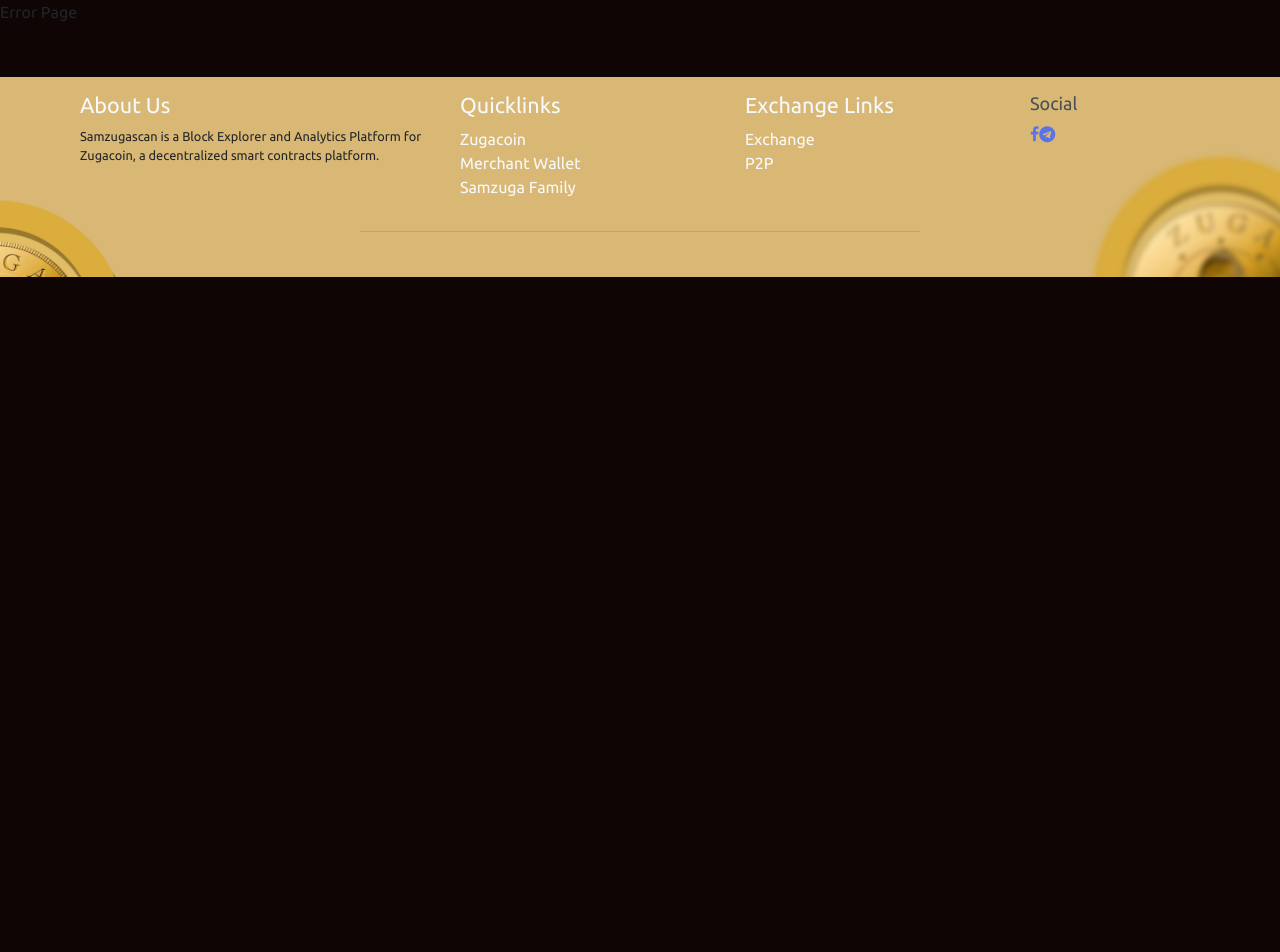
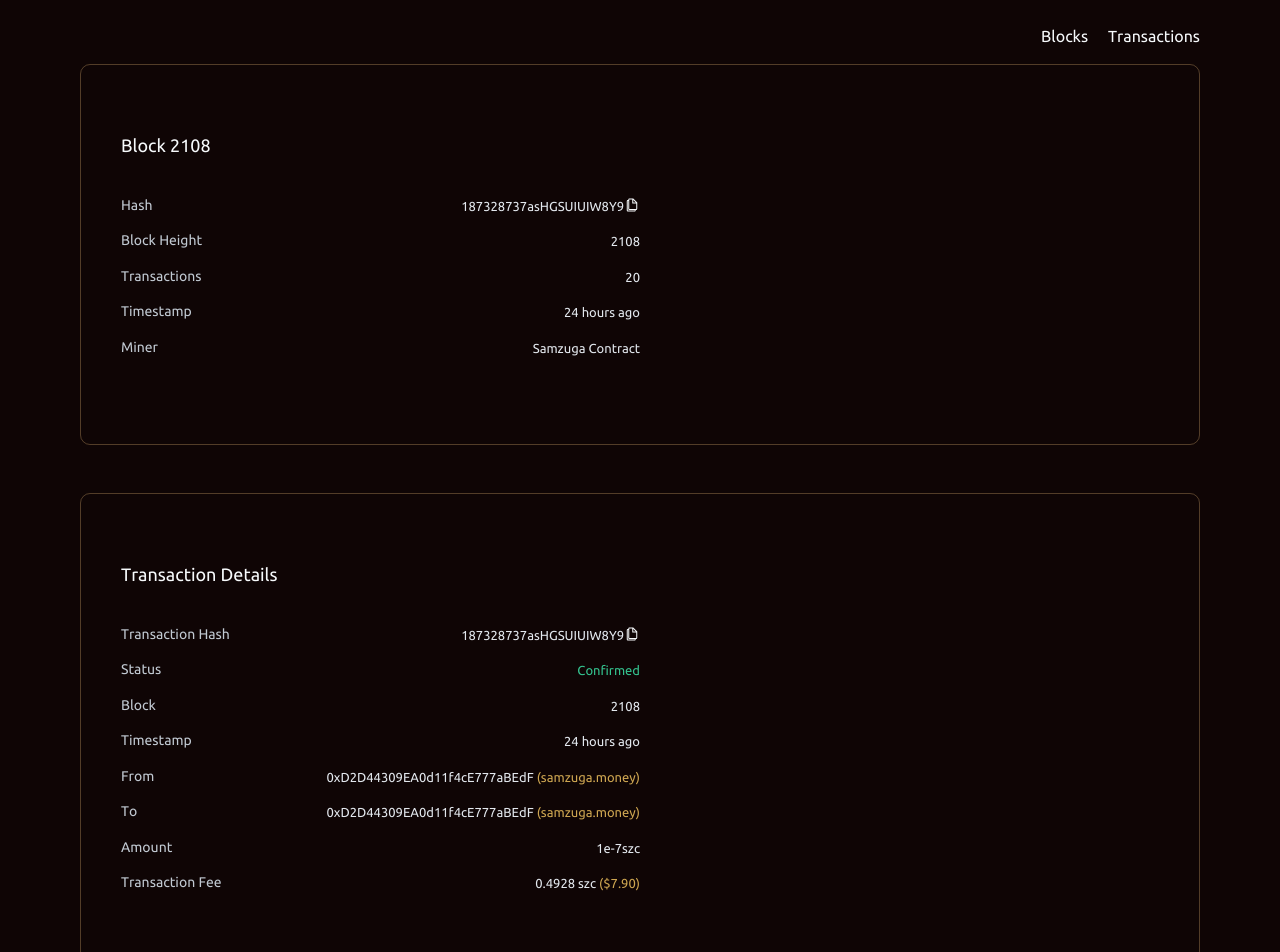
Before and after one commit to Dynastiy/samzugascan, a Vue app: page /search-results in a window 1280 px wide. Shown: the top 952 px of the page. Before the commit the page ends 800 px from the top, so only its background shows below. Built offline with nearby package versions, Linux system fonts and the light colour scheme.

Commit message:
finished task

```diff
--- a/src/assets/css/main.css
+++ b/src/assets/css/main.css
@@ -229,3 +229,33 @@
 .footer ul li {
     color: var(--gray-50);
 }
+
+/* Search Results */
+.block_txns {
+    padding: 70px 40px;
+    border: 1px solid var(--accent-color-light);
+    border-radius: 10px;
+}
+.block_txns h5 {
+    color: var(--gray-50);
+}
+.block__table {
+    width: 50%;
+    margin-top: 40px;
+}
+.block__table h6 {
+    color: var(--gray-200);
+    font-size: 14px;
+}
+.block__table p {
+    color: var(--gray-100);
+    font-size: 13px;
+    /* margin-left: 60px; */
+}
+.block__table ion-icon {
+    color: var(--gray-50);
+    cursor: pointer;
+}
+.block__table span {
+    color: var(--accent-color);
+}
--- a/src/assets/css/media-query.css
+++ b/src/assets/css/media-query.css
@@ -8,4 +8,10 @@
     .main--content {
         grid-template-columns: auto;
     }
+    .block_txns {
+        padding: 10px;
+    }
+    .block__table {
+        width: 100%;
+    }
 }
--- a/src/router/index.js
+++ b/src/router/index.js
@@ -14,8 +14,8 @@
         // this generates a separate chunk (about.[hash].js) for this route
         // which is lazy-loaded when the route is visited.
         component: () =>
-                import ( /* webpackChunkName: "about" */ '../views/pages/indexPage.vue')
-        }, ]
+            import( /* webpackChunkName: "about" */ '../views/pages/indexPage.vue')
+    },]
 },
 
 {
@@ -24,7 +24,7 @@
     // this generates a separate chunk (about.[hash].js) for this route
     // which is lazy-loaded when the route is visited.
     component: () =>
-            import ( /* webpackChunkName: "about" */ '../views/layout/otherPages.vue'),
+        import( /* webpackChunkName: "about" */ '../views/layout/otherPages.vue'),
     children: [{
         path: '/blocks',
         name: 'blocks',
@@ -32,7 +32,7 @@
         // this generates a separate chunk (about.[hash].js) for this route
         // which is lazy-loaded when the route is visited.
         component: () =>
-                import ( /* webpackChunkName: "about" */ '../views/pages/blocksPage.vue')
+            import( /* webpackChunkName: "about" */ '../views/pages/blocksPage.vue')
     }, {
         path: '/txns',
         name: 'txns',
@@ -40,8 +40,17 @@
         // this generates a separate chunk (about.[hash].js) for this route
         // which is lazy-loaded when the route is visited.
         component: () =>
-                import ( /* webpackChunkName: "about" */ '../views/pages/txnsPage.vue')
-        }, ]
+            import( /* webpackChunkName: "about" */ '../views/pages/txnsPage.vue')
+    },
+    {
+        path: '/search-results',
+        name: 'searchResultsPage',
+        // route level code-splitting
+        // this generates a separate chunk (about.[hash].js) for this route
+        // which is lazy-loaded when the route is visited.
+        component: () =>
+            import( /* webpackChunkName: "about" */ '../views/pages/searchResultsPage.vue')
+    },]
 },
 
 {
@@ -51,7 +60,7 @@
     // this generates a separate chunk (about.[hash].js) for this route
     // which is lazy-loaded when the route is visited.
     component: () =>
-            import ( /* webpackChunkName: "about" */ "../views/pages/errorPage.vue"),
+        import( /* webpackChunkName: "about" */ "../views/pages/errorPage.vue"),
 },
 ]
 
--- a/src/views/pages/searchResultsPage.vue
+++ b/src/views/pages/searchResultsPage.vue
@@ -0,0 +1,127 @@
+<template>
+  <div>
+    <div class="block_txns">
+      <h5>Block 2108</h5>
+      <div class="block__table">
+        <div class="d-md-flex">
+          <div>
+            <h6>Hash</h6>
+          </div>
+          <div class="d-flex ml-auto">
+            <p>187328737asHGSUIUIW8Y9</p>
+            <ion-icon ios="ios-copy" md="md-copy"></ion-icon>
+          </div>
+        </div>
+        <div class="d-md-flex">
+          <div>
+            <h6>Block Height</h6>
+          </div>
+          <div class="ml-auto">
+            <p>2108</p>
+          </div>
+        </div>
+        <div class="d-md-flex">
+          <div>
+            <h6>Transactions</h6>
+          </div>
+          <div class="ml-auto">
+            <p>20</p>
+          </div>
+        </div>
+        <div class="d-md-flex">
+          <div>
+            <h6>Timestamp</h6>
+          </div>
+          <div class="ml-auto">
+            <p>24 hours ago</p>
+          </div>
+        </div>
+        <div class="d-md-flex">
+          <div>
+            <h6>Miner</h6>
+          </div>
+          <div class="ml-auto">
+            <p>Samzuga Contract</p>
+          </div>
+        </div>
+      </div>
+    </div>
+
+    <!-- Transactions Section -->
+
+    <div class="block_txns mt-5">
+      <h5>Transaction Details</h5>
+      <div class="block__table">
+        <div class="d-md-flex">
+          <div>
+            <h6>Transaction Hash</h6>
+          </div>
+          <div class="d-flex ml-auto">
+            <p>187328737asHGSUIUIW8Y9</p>
+            <ion-icon ios="ios-copy" md="md-copy"></ion-icon>
+          </div>
+        </div>
+        <div class="d-md-flex">
+          <div>
+            <h6>Status</h6>
+          </div>
+          <div class="ml-auto">
+            <p class="text-success">Confirmed</p>
+          </div>
+        </div>
+        <div class="d-md-flex">
+          <div>
+            <h6>Block</h6>
+          </div>
+          <div class="ml-auto">
+            <p>2108</p>
+          </div>
+        </div>
+        <div class="d-md-flex">
+          <div>
+            <h6>Timestamp</h6>
+          </div>
+          <div class="ml-auto">
+            <p>24 hours ago</p>
+          </div>
+        </div>
+        <div class="d-md-flex">
+          <div>
+            <h6>From</h6>
+          </div>
+          <div class="ml-auto">
+            <p>0xD2D44309EA0d11f4cE777aBEdF <span>(samzuga.money)</span></p>
+          </div>
+        </div>
+        <div class="d-md-flex">
+          <div>
+            <h6>To</h6>
+          </div>
+          <div class="ml-auto">
+            <p>0xD2D44309EA0d11f4cE777aBEdF <span>(samzuga.money)</span></p>
+          </div>
+        </div>
+        <div class="d-md-flex">
+          <div>
+            <h6>Amount</h6>
+          </div>
+          <div class="ml-auto">
+            <p>1e-7szc</p>
+          </div>
+        </div>
+        <div class="d-md-flex">
+          <div>
+            <h6>Transaction Fee</h6>
+          </div>
+          <div class="ml-auto">
+            <p>0.4928 szc <span>($7.90)</span></p>
+          </div>
+        </div>
+      </div>
+    </div>
+  </div>
+</template>
+
+<script>
+export default {};
+</script>
```
Also changed, not shown: 1 other file (tests, documents, lock files or other folders). Lines whose indentation alone changed are shown as unchanged.
